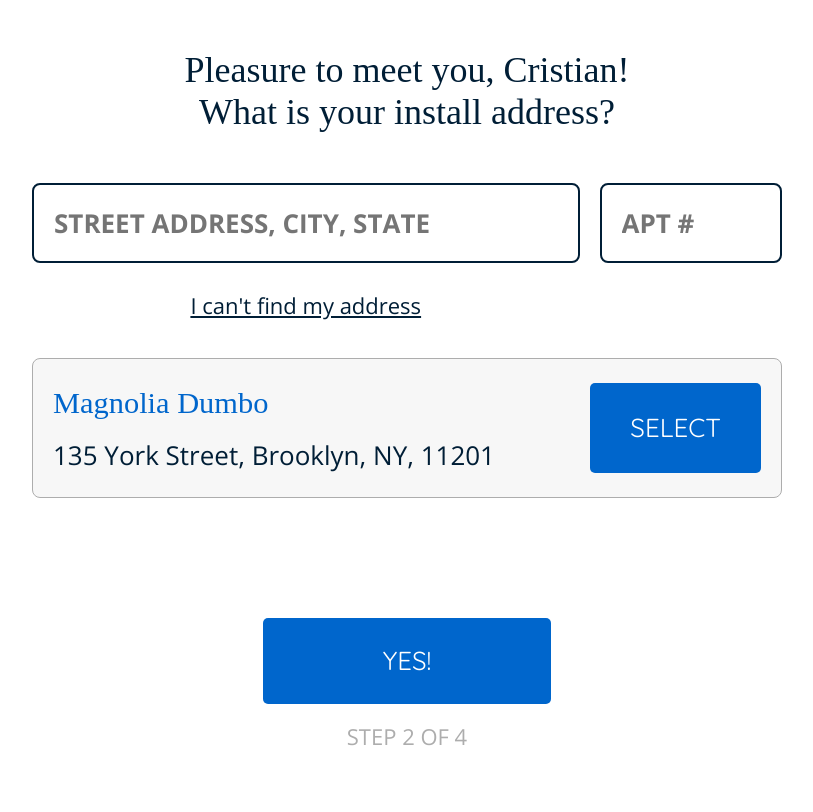
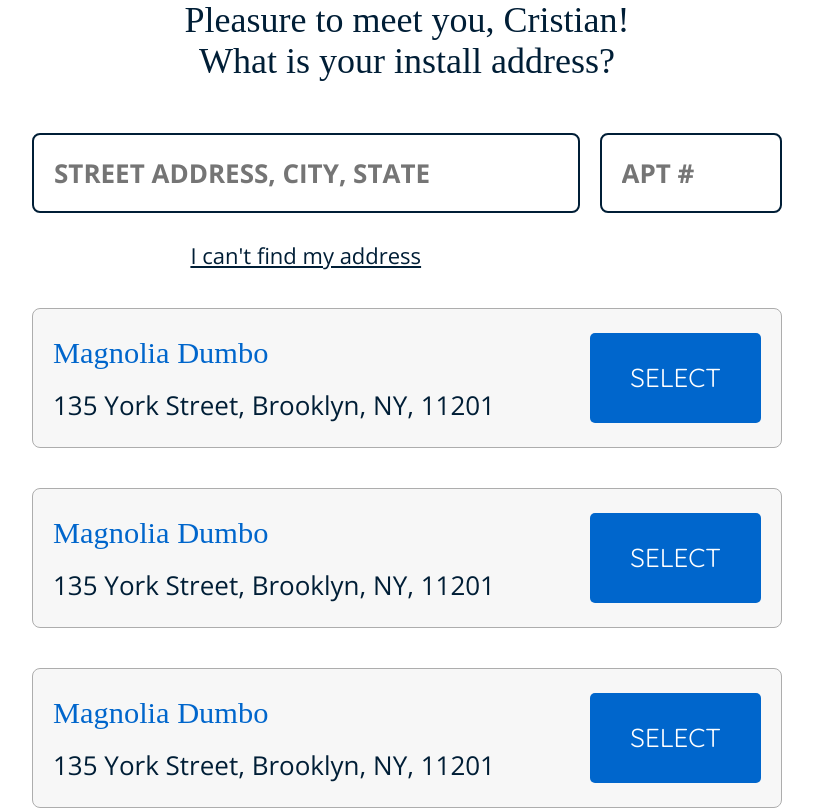
Before and after one commit to imEag/h-challenge, a React app: page / in a window 1280 px wide. Shown: the top 812 px of the page, without its empty margins (233-1046 px from the left). Built offline with nearby package versions, Linux system fonts and the light colour scheme.

Commit message:
minor change to main scss

```diff
--- a/client/components/AddressPage.js
+++ b/client/components/AddressPage.js
@@ -15,6 +15,8 @@
                 </form>
             </div>
             <AddressCard></AddressCard>
+            <AddressCard></AddressCard>
+            <AddressCard></AddressCard>
             <div className="bottom--container">
                 <Button>Yes!</Button>
                 <p>Step 2 of 4</p>
--- a/client/scss/main.scss
+++ b/client/scss/main.scss
@@ -14,7 +14,6 @@
     min-height: 100vh;
     color: $secondColor;
     font-family: $firstFont;
-    font-size: $mediumFont;
     text-align: center;
     display: flex;
     justify-content: center;
```
